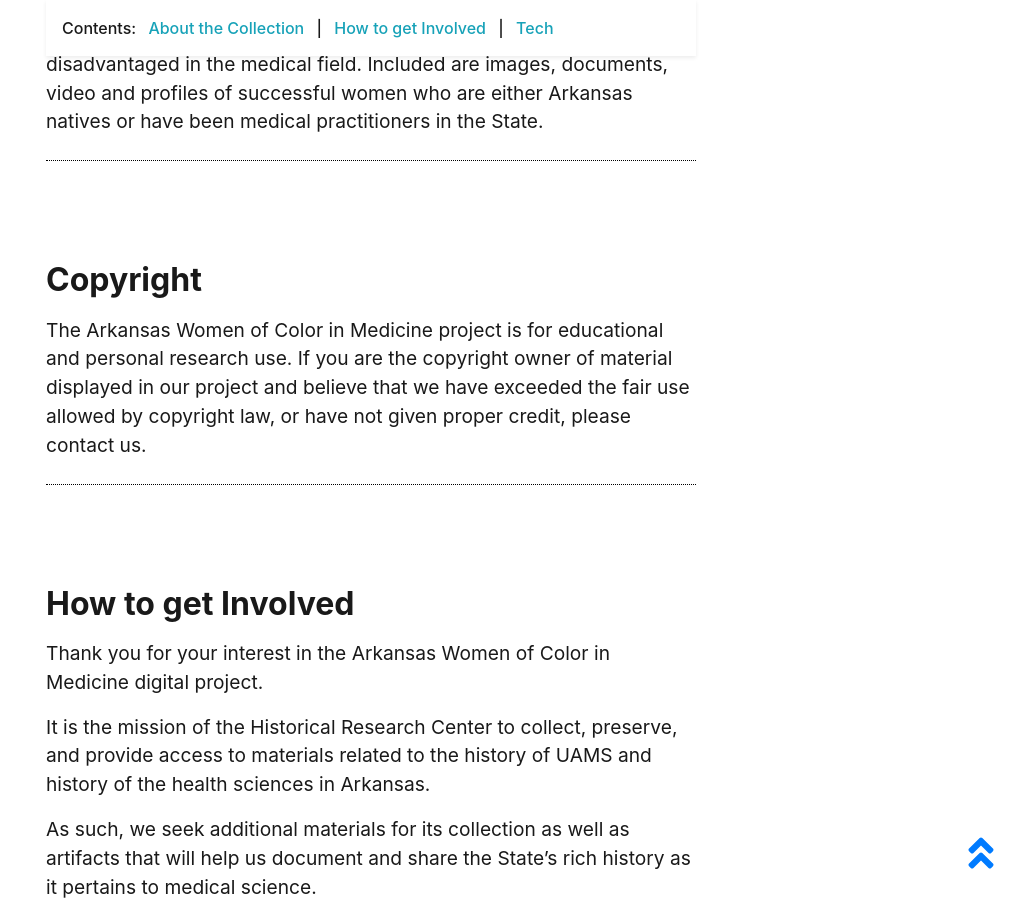
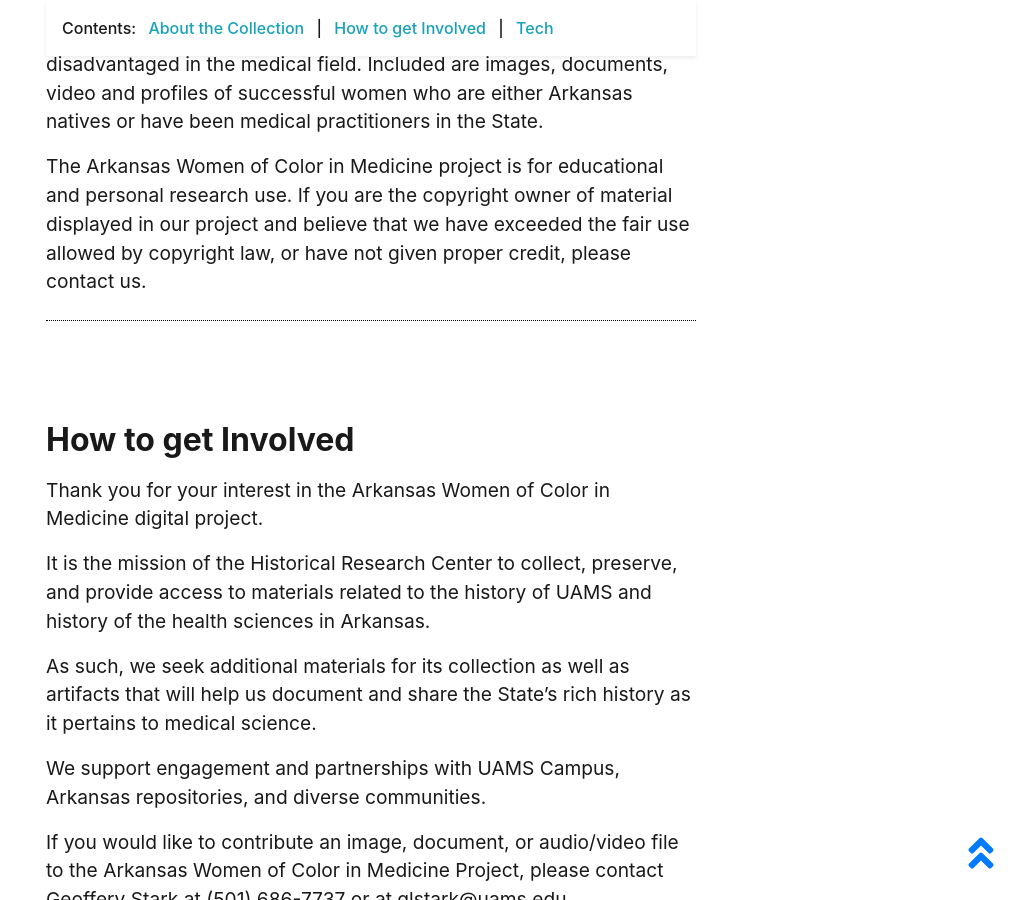
Before and after one commit to Starkad2/Wocim-GH2, a Jekyll site: the page built from pages/about.md, in a window 1280 px wide and 900 px high, scrolled down 682 px. Shown: the whole window, without its empty margins (269-1280 px from the left). Built offline with Jekyll 4.4.1, drawn with Linux system fonts in a browser that asks for light colours.

Commit message:
Update about.md

```diff
--- a/pages/about.md
+++ b/pages/about.md
@@ -16,9 +16,8 @@
 
 The goal of this project is to increase visibility and representation of Arkansas women of color in medicine, as well as to provide support and encouragement to those who may feel underrepresented or disadvantaged in the medical field.  Included are images, documents, video and profiles of successful women who are either Arkansas natives or have been medical practitioners in the State.
 
-## Copyright
+The Arkansas Women of Color in Medicine project is for educational and personal research use. If you are the copyright owner of material displayed in our project and believe that we have exceeded the fair use allowed by copyright law, or have not given proper credit, please contact us.
 
-The Arkansas Women of Color in Medicine project is for educational and personal research use. If you are the copyright owner of material displayed in our project and believe that we have exceeded the fair use allowed by copyright law, or have not given proper credit, please contact us.
 
 <!-- IMPORTANT!!! DELETE this comment and the include below when you are finished editing this page for your collection. The include below introduces about page features. They will show up on your collection's about page until you delete it.  -->
 {% include cb/how_to_get.md %}
```
